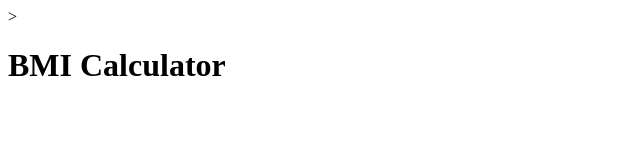
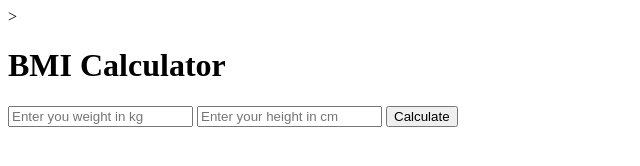
Before and after one commit to lukeperrin10/bmi_calculator, a website: page src/index.html in a window 1280 px wide. Shown: the whole page, without its empty margins (0-640 px from the left). Drawn offline with Linux system fonts and the light colour scheme.

Commit message:
added some functionality to webpage and tested with cypress. All tests passed

```diff
--- a/src/index.html
+++ b/src/index.html
@@ -11,5 +11,8 @@
 </head>
 <body>
     <h1>BMI Calculator</h1>
+    <input type="text" id="weight" placeholder="Enter you weight in kg">
+    <input type="text" id="height" placeholder="Enter your height in cm">
+    <button id="calculate">Calculate</button>
 </body>
 </html>
```
Also changed, not shown: cypress/integration/userCanCheckTheirBmi.feature.js (+3 -0 lines).
